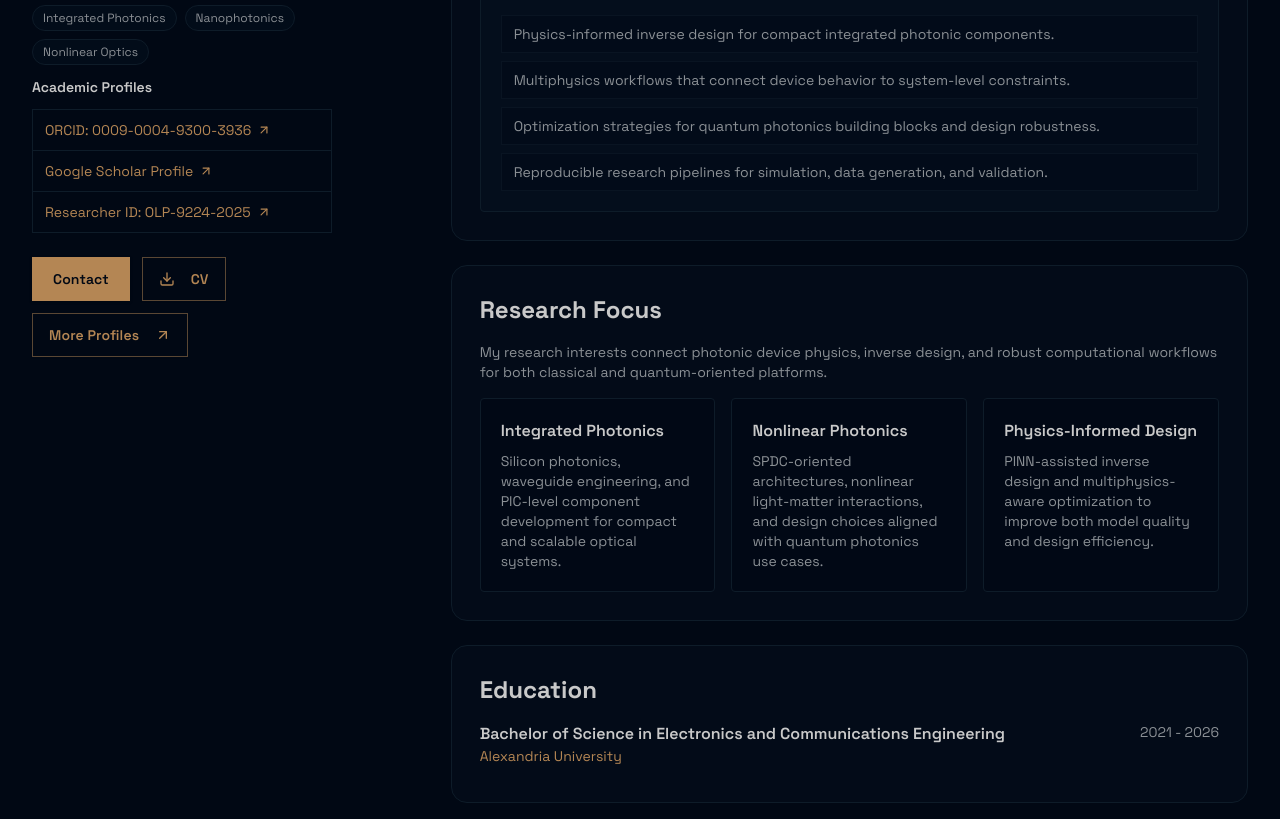
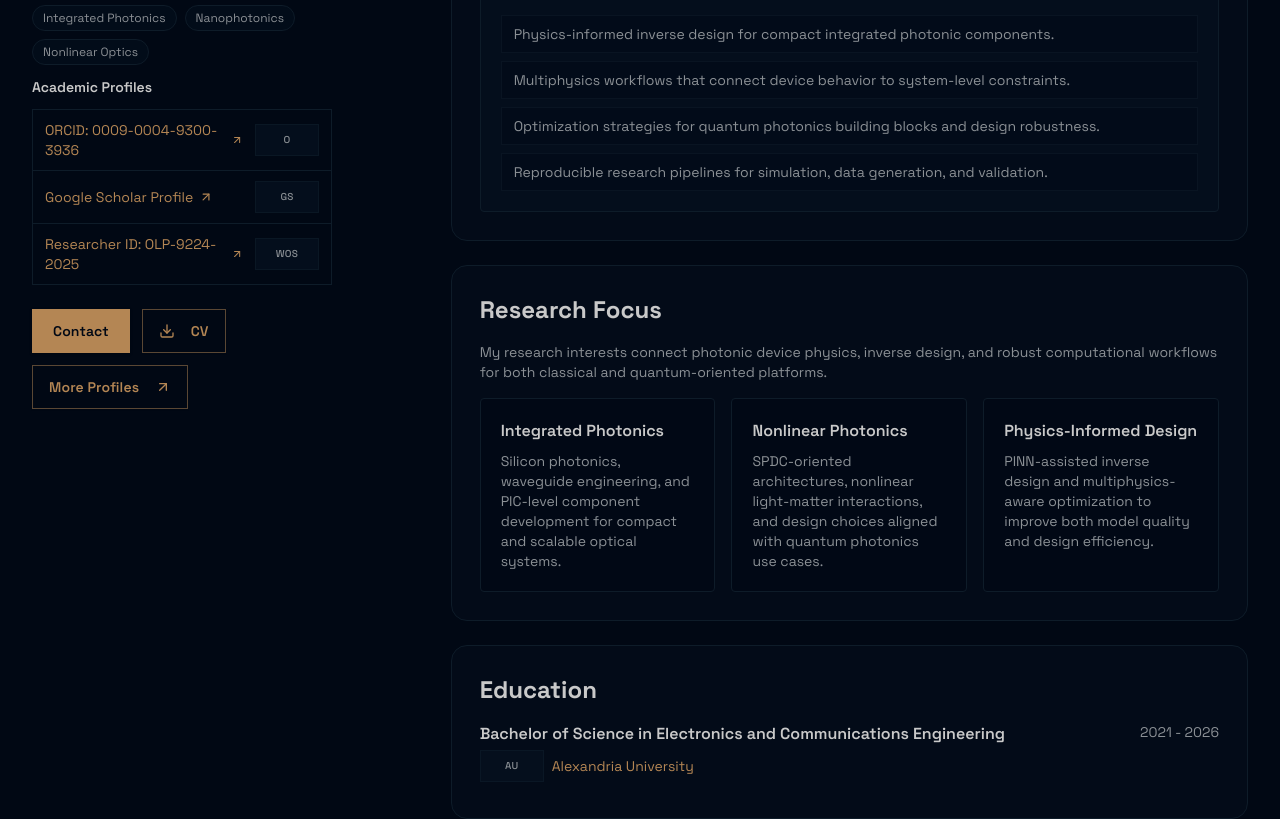
Before and after one commit to iabdul-aal/iabdul-aal.github.io, a Next.js app: page /about in a window 1280 px wide. Shown: the part 600-1419 px from the top of the page. Built offline with nearby package versions, Linux system fonts and the light colour scheme.

Commit message:
Distribute affiliation logos across about page sections

```diff
--- a/app/about/page.tsx
+++ b/app/about/page.tsx
@@ -48,6 +48,8 @@ type LogoSlotWithStatus = {
   group: "Affiliations" | "Profiles"
   available: boolean
 }
+
+type LogoMarkSize = "sm" | "md"
 
 const ARXIV_DOI_PREFIX = "10.48550/arxiv."
 
@@ -136,10 +138,90 @@ async function loadLogoSlots(): Promise<LogoSlotWithStatus[]> {
   return resolved
 }
 
+function buildLogoAcronym(label: string): string {
+  const tokens = label
+    .replace(/[()]/g, " ")
+    .split(/[^A-Za-z0-9]+/)
+    .filter(Boolean)
+    .slice(0, 3)
+
+  if (tokens.length === 0) {
+    return "LOGO"
+  }
+
+  return tokens
+    .map((token) => token.charAt(0).toUpperCase())
+    .join("")
+}
+
+function LogoMark({
+  slot,
+  label,
+  size = "md",
+}: {
+  slot?: LogoSlotWithStatus
+  label: string
+  size?: LogoMarkSize
+}) {
+  const containerClass =
+    size === "sm"
+      ? "h-8 min-w-16 px-2"
+      : "h-10 min-w-20 px-2.5"
+  const imageWidth = size === "sm" ? 70 : 90
+  const imageHeight = size === "sm" ? 20 : 26
+
+  return (
+    <span className={`inline-flex items-center justify-center rounded-md border border-border/70 bg-card/80 ${containerClass}`}>
+      {slot?.available ? (
+        <Image
+          src={slot.filePath}
+          alt={`${slot.name} logo`}
+          width={imageWidth}
+          height={imageHeight}
+          className="max-h-full w-auto object-contain"
+        />
+      ) : (
+        <span className="text-[10px] font-medium tracking-wide text-muted-foreground">{buildLogoAcronym(label)}</span>
+      )}
+    </span>
+  )
+}
+
 export default async function AboutPage() {
   const publications = await loadPublications()
   const orcidProfile = await loadOrcidProfile()
   const loadedLogos = await loadLogoSlots()
+  const logoByName = new Map(loadedLogos.map((slot) => [slot.name, slot]))
+
+  const ieeeLogo = logoByName.get("IEEE")
+  const ieeeSscsLogo = logoByName.get("IEEE Solid-State Circuits Society")
+  const ieeePhotonicsLogo = logoByName.get("IEEE Photonics Society")
+  const alexandriaLogo = logoByName.get("Alexandria University")
+  const astarImreLogo = logoByName.get("A*STAR IMRE")
+  const orcidLogo = logoByName.get("ORCID")
+  const scholarLogo = logoByName.get("Google Scholar")
+  const webOfScienceLogo = logoByName.get("Web of Science")
+
+  const academicProfiles = [
+    {
+      label: `ORCID: ${personConfig.orcid}`,
+      href: socialLinks.orcid,
+      logo: orcidLogo,
+      logoLabel: "ORCID",
+    },
+    {
+      label: "Google Scholar Profile",
+      href: socialLinks.scholar,
+      logo: scholarLogo,
+      logoLabel: "Google Scholar",
+    },
+    {
+      label: `Researcher ID: ${contactInfo.webOfScienceResearcherID}`,
+      href: "https://www.webofscience.com/wos/author/record/OLP-9224-2025",
+      logo: webOfScienceLogo,
+      logoLabel: "Web of Science",
+    },
+  ]
 
   const focusAreas = [
     {
@@ -301,6 +383,31 @@ export default async function AboutPage() {
     { label: "Memberships", value: String(1 + memberships.subs.length) },
   ]
 
+  const resolveMembershipLogo = (name: string): LogoSlotWithStatus | undefined => {
+    const lowerName = name.toLowerCase()
+    if (lowerName.includes("solid-state") || lowerName.includes("sscs")) {
+      return ieeeSscsLogo
+    }
+    if (lowerName.includes("photonics")) {
+      return ieeePhotonicsLogo
+    }
+    if (lowerName.includes("ieee")) {
+      return ieeeLogo
+    }
+    return undefined
+  }
+
+  const resolveOrgLogo = (org: string): LogoSlotWithStatus | undefined => {
+    const lowerOrg = org.toLowerCase()
+    if (lowerOrg.includes("alexandria")) {
+      return alexandriaLogo
+    }
+    if (lowerOrg.includes("a*star") || lowerOrg.includes("imre")) {
+      return astarImreLogo
+    }
+    return undefined
+  }
+
   const sectionCardClass = "p-6 sm:p-7 rounded-2xl border border-border bg-card/40"
 
   return (
@@ -338,39 +445,22 @@ export default async function AboutPage() {
                 )}
                 <p className="text-sm font-semibold text-foreground">Academic Profiles</p>
                 <ul className="text-sm border border-border rounded-lg divide-y divide-border">
-                  <li className="py-2.5 px-3 hover:bg-card/60 transition-colors">
+                  {academicProfiles.map((profile) => (
+                    <li key={profile.label} className="py-2.5 px-3 hover:bg-card/60 transition-colors">
                       <a
-                      href={socialLinks.orcid}
+                        href={profile.href}
                         target="_blank"
                         rel="noopener noreferrer"
-                      className="inline-flex items-center gap-1.5 text-accent hover:text-accent/80 transition-colors"
+                        className="flex items-center justify-between gap-3 text-accent hover:text-accent/80 transition-colors"
                       >
-                      ORCID: {personConfig.orcid}
+                        <span className="inline-flex items-center gap-1.5">
+                          {profile.label}
                           <ArrowUpRight className="w-3.5 h-3.5" aria-hidden="true" />
+                        </span>
+                        <LogoMark slot={profile.logo} label={profile.logoLabel} size="sm" />
                       </a>
                     </li>
-                  <li className="py-2.5 px-3 hover:bg-card/60 transition-colors">
-                    <a
-                      href={socialLinks.scholar}
-                      target="_blank"
-                      rel="noopener noreferrer"
-                      className="inline-flex items-center gap-1.5 text-accent hover:text-accent/80 transition-colors"
-                    >
-                      Google Scholar Profile
-                      <ArrowUpRight className="w-3.5 h-3.5" aria-hidden="true" />
-                    </a>
-                  </li>
-                  <li className="py-2.5 px-3 hover:bg-card/60 transition-colors">
-                    <a
-                      href="https://www.webofscience.com/wos/author/record/OLP-9224-2025"
-                      target="_blank"
-                      rel="noopener noreferrer"
-                      className="inline-flex items-center gap-1.5 text-accent hover:text-accent/80 transition-colors"
-                    >
-                      Researcher ID: {contactInfo.webOfScienceResearcherID}
-                      <ArrowUpRight className="w-3.5 h-3.5" aria-hidden="true" />
-                    </a>
-                  </li>
+                  ))}
                 </ul>
               </div>
               <div className="mt-6 flex flex-wrap gap-3">
@@ -446,7 +536,12 @@ export default async function AboutPage() {
                     <div className="flex flex-col sm:flex-row sm:items-start sm:justify-between gap-2 mb-2">
                       <div>
                         <h3 className="font-semibold">{item.degree}</h3>
-                        <p className="text-sm text-accent">{item.org}</p>
+                        {item.org && (
+                          <p className="mt-1 inline-flex items-center gap-2 text-sm text-accent">
+                            <LogoMark slot={resolveOrgLogo(item.org)} label={item.org} size="sm" />
+                            <span>{item.org}</span>
+                          </p>
+                        )}
                       </div>
                       <p className="text-sm text-muted-foreground">{item.period}</p>
                     </div>
@@ -473,7 +568,10 @@ export default async function AboutPage() {
                     <div className="flex flex-col sm:flex-row sm:items-start sm:justify-between gap-2 mb-2">
                       <div>
                         <h3 className="font-semibold">{item.role}</h3>
-                        <p className="text-sm text-accent">{item.org}</p>
+                        <p className="mt-1 inline-flex items-center gap-2 text-sm text-accent">
+                          <LogoMark slot={resolveOrgLogo(item.org)} label={item.org} size="sm" />
+                          <span>{item.org}</span>
+                        </p>
                       </div>
                       <p className="text-sm text-muted-foreground">{item.period}</p>
                     </div>
@@ -561,52 +659,28 @@ export default async function AboutPage() {
               <h3 className="text-2xl font-bold mb-4">Memberships</h3>
               <div className="space-y-4">
                 <article className="p-5 rounded-xl border-2 border-accent/40 bg-background">
+                  <div className="flex items-start gap-3">
+                    <LogoMark slot={resolveMembershipLogo(mainMembership.name)} label={mainMembership.name} />
+                    <div>
                       <p className="text-sm font-semibold">{mainMembership.name}</p>
                       <p className="text-sm text-muted-foreground mt-1">{mainMembership.detail}</p>
+                    </div>
+                  </div>
                 </article>
-                <div className="relative space-y-4 sm:pl-8">
+                <div className="relative grid grid-cols-1 sm:grid-cols-2 gap-4 sm:pl-8">
                   <div className="hidden sm:block absolute left-3 top-2 bottom-2 w-px bg-border" aria-hidden="true" />
                   {memberships.subs.map((item) => (
                     <article key={item.name} className="relative p-5 rounded-xl border border-border/80 bg-background/90 sm:ml-4">
+                      <div className="flex items-start gap-3">
+                        <LogoMark slot={resolveMembershipLogo(item.name)} label={item.name} />
+                        <div>
                           <p className="text-sm font-semibold">IEEE {item.name}</p>
                           <p className="text-sm text-muted-foreground mt-1">{item.detail}</p>
+                        </div>
+                      </div>
                     </article>
                   ))}
                 </div>
-              </div>
-            </section>
-
-            <section>
-              <h3 className="text-2xl font-bold mb-4">Affiliations and Profile Presence</h3>
-              <p className="text-sm text-muted-foreground mb-4">
-                These are my current affiliation and profile slots. Once a logo file is added, it will appear automatically.
-              </p>
-              <div className="grid grid-cols-1 sm:grid-cols-2 lg:grid-cols-3 gap-4">
-                {loadedLogos.map((item) => (
-                  <a
-                    key={item.name}
-                    href={item.website}
-                    target="_blank"
-                    rel="noopener noreferrer"
-                    className="p-4 rounded-xl border border-border bg-background hover:border-accent transition-colors"
-                  >
-                    <div className="h-12 rounded-md border border-border/70 bg-card/70 flex items-center justify-center mb-3">
-                      {item.available ? (
-                        <Image
-                          src={item.filePath}
-                          alt={`${item.name} logo`}
-                          width={140}
-                          height={36}
-                          className="max-h-8 w-auto object-contain"
-                        />
-                      ) : (
-                        <span className="text-xs text-muted-foreground uppercase tracking-wide">Logo Slot Ready</span>
-                      )}
-                    </div>
-                    <p className="text-sm font-semibold">{item.name}</p>
-                    <p className="text-xs text-muted-foreground mt-1">{item.group}</p>
-                  </a>
-                ))}
               </div>
             </section>
 
```
Lines whose indentation alone changed are shown as unchanged.
